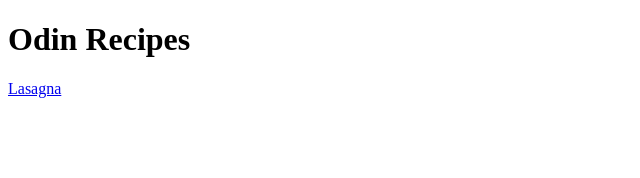
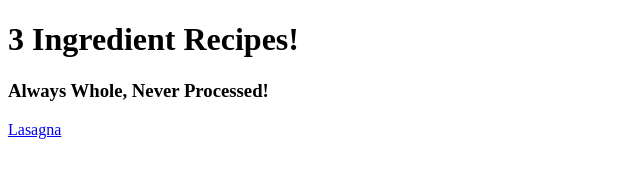
Before and after one commit to SunnyAndes/odin-recipes, a plain HTML site: page index.html in a window 1280 px wide. Shown: the whole page, without its empty margins (0-640 px from the left). Drawn offline with Linux system fonts and the light colour scheme.

Commit message:
Edit index.html

```diff
--- a/index.html
+++ b/index.html
@@ -7,7 +7,8 @@
     <title>Document</title>
 </head>
 <body>
-    <h1>Odin Recipes</h1>
+    <h1>3 Ingredient Recipes!</h1>
+    <h3>Always Whole, Never Processed!</h3>
 
     <a href="recipes/lasagna.html">Lasagna</a>
 
```
